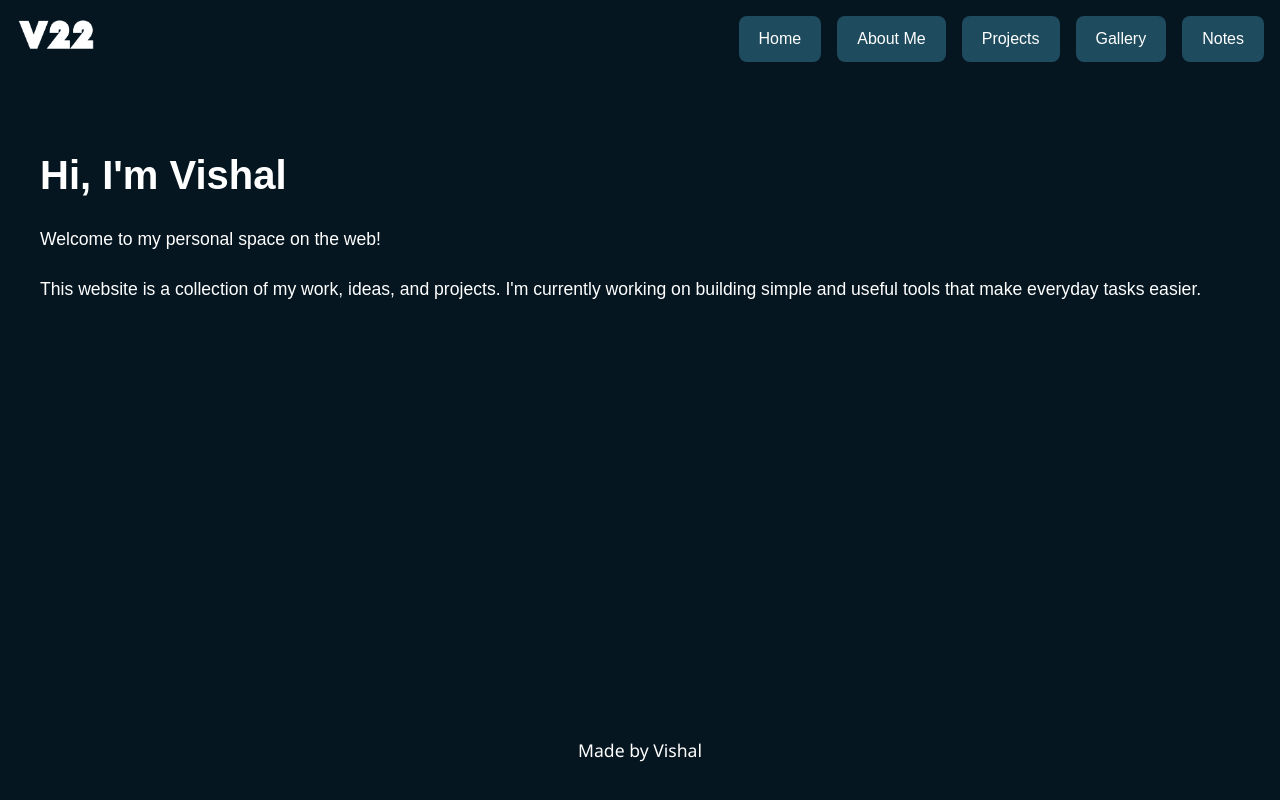
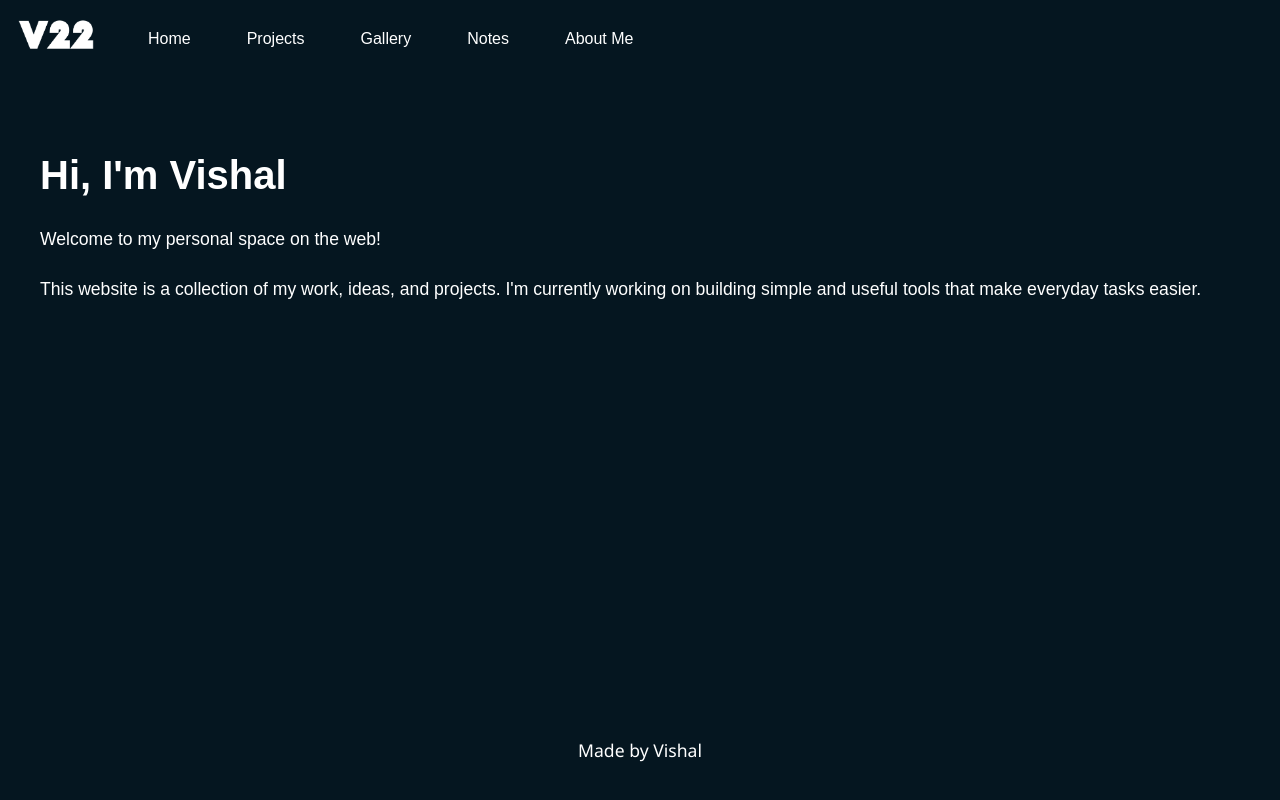
Before and after one commit to vishalv22/v22lab, a plain HTML site: page index.html in a window 1280 px wide. Drawn offline with Linux system fonts and the light colour scheme.

Commit message:
adjustment in buttons

```diff
--- a/css/styles.css
+++ b/css/styles.css
@@ -11,8 +11,8 @@ header {
     color: #fff;
     padding: 1rem;
     display: flex;
-    justify-content: space-between;
     align-items: center;
+    gap: 2rem;
 }
 
 nav {
@@ -22,16 +22,15 @@ nav {
 
 .nav-btn {
     color: white;
-    background-color: #1f4b5e;
+    background-color: transparent;
     padding: 10px 20px;
-    border-radius: 8px;
     text-decoration: none;
     font-family: Arial, sans-serif;
     transition: background-color 0.3s;
 }
 
 .nav-btn:hover {
-    background-color: #2a6580;
+    color: #73AF6F;
 }
 
 main {
--- a/index.html
+++ b/index.html
@@ -11,10 +11,10 @@
             <a href=""><img src="assets/logo.png" alt="" width="80"></a>
             <nav>
                 <a href="#intro" class="nav-btn">Home</a>
-                <a href="#about" class="nav-btn">About Me</a>
                 <a href="#projects" class="nav-btn">Projects</a>
                 <a href="#gallery" class="nav-btn">Gallery</a>
                 <a href="#notes" class="nav-btn">Notes</a>
+                <a href="#about" class="nav-btn">About Me</a>
             </nav>
     </header>
     <main>
```
